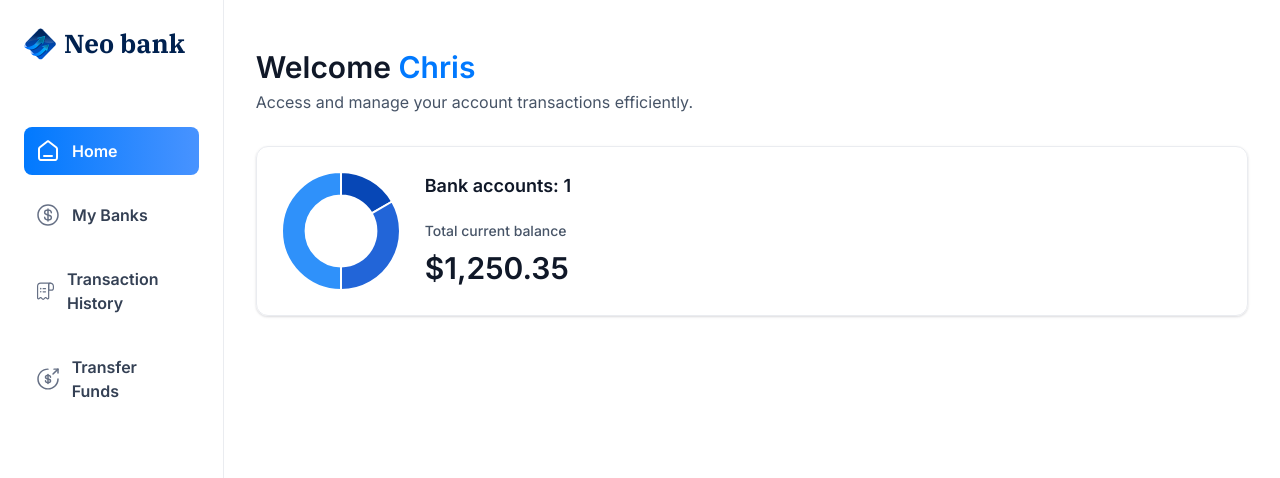
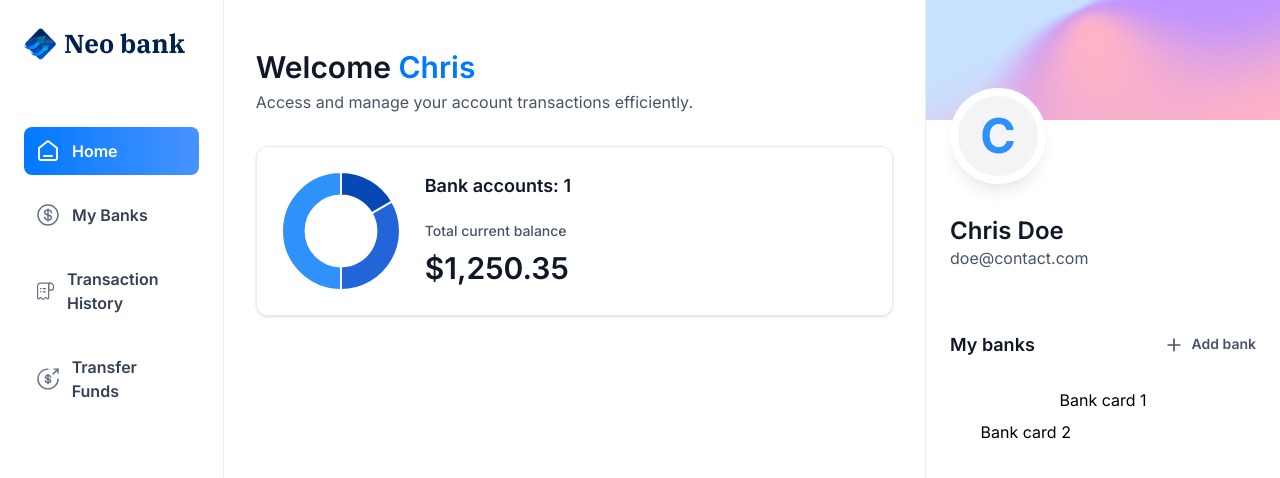
Before and after one commit to ChrisJoshRoberts/neo-bank, a Next.js app: page / in a window 1280 px wide. Shown: the top 478 px of the page. Built offline with nearby package versions, Linux system fonts and the light colour scheme.

Commit message:
adding right sidebar

```diff
--- a/app/(root)/page.tsx
+++ b/app/(root)/page.tsx
@@ -1,17 +1,18 @@
 import React from 'react'
 import HeaderBox from '@/components/HeaderBox'
 import TotalBalanceBox from '@/components/TotalBalanceBox'
+import RightSidebar from '@/components/RightSidebar'
 
 const Home = () => {
-  const loggedIn = {firsName: 'Chris'}
+  const loggedIn = {firstName: 'Chris', lastName: 'Doe',email: 'doe@contact.com'}
   return (
-    <div className='home'>
+    <section className='home'>
       <div className="home-content">
         <header className='home-header'>
           <HeaderBox
             type="greeting"
             title="Welcome"
-            user={loggedIn?.firsName || "Guest"}
+            user={loggedIn?.firstName || "Guest"}
             subtext='Access and manage your account transactions efficiently.'
           />
           <TotalBalanceBox
@@ -21,7 +22,12 @@
           />
         </header>
       </div>
-    </div>
+      <RightSidebar
+        user={loggedIn}
+        transactions={[]}
+        banks={[{}, {}]}
+      />
+    </section>
   )
 }
 
--- /dev/null
+++ b/components/RightSidebar.tsx
@@ -0,0 +1,56 @@
+import React from 'react'
+import Link from 'next/link'
+import Image from 'next/image'
+
+const RightSidebar = ({user, transactions,banks}:RightSidebarProps) => {
+  return (
+    <aside className='right-sidebar'>
+      <section className='flex flex-col pb-8 '>
+        <div className="profile-banner">
+        </div>
+        <div className="profile">
+          <div className="profile-img">
+            <span className='text-5xl font-bold text-blue-500'>{user?.firstName ? user.firstName[0] : 'A'}</span>
+          </div>
+          <div className="profile-details">
+            <h1 className='profile-name'>{user.firstName} {user.lastName}</h1>
+            <p className='profile-email'>{user.email}</p>
+          </div>
+        </div>
+      </section>
+      <section className='banks'>
+        <div className="flex w-full justify-between">
+          <h2 className="header-2">
+            My banks
+          </h2>
+          <Link
+            href='/'
+            className=' flex gap-2'
+          >
+            <Image
+            width={20}
+            height={20}
+            src='/icons/plus.svg'
+            alt='Add bank'
+            />
+            <h2 className="text-14 font-semibold text-gray-600">Add bank</h2>
+          </Link>
+        </div>
+        {banks?.length > 0 && (
+          <div className='relative flex flex-1 items-center flex-col justify-center gap-5'>
+            <div className="relative z-10">
+              Bank card 1
+            </div>
+            {banks[1] && (
+              <div className="absolute right-0 top-8 z-0 w-[90%]">
+                Bank card 2
+              </div>
+            )}
+          </div>
+        )}
+      </section>
+    </aside>
+  )
+}
+
+export default RightSidebar
```
